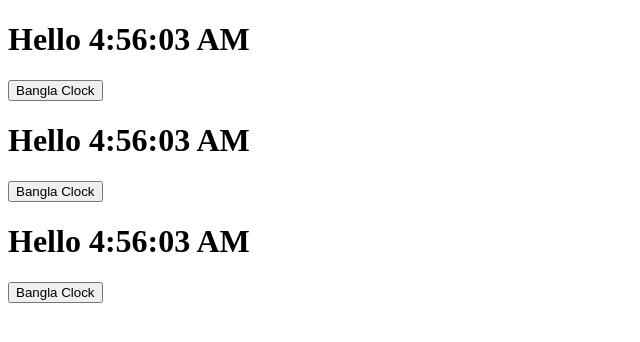
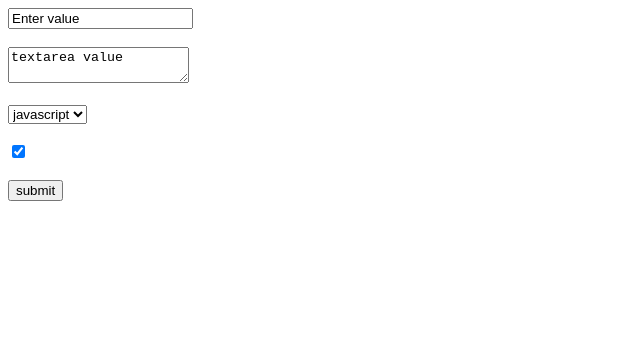
Before and after one commit to Anisur369/React, a React (Vite) app: page / in a window 1280 px wide. Shown: the top 342 px of the page, without its empty margins (0-640 px from the left). Built offline with nearby package versions, Linux system fonts and the light colour scheme.

Commit message:
form submit

```diff
--- a/src/App.jsx
+++ b/src/App.jsx
@@ -1,9 +1,9 @@
 import React from "react"
-import ClassList from "./components/ClassList"
+import Form from "./components/Form"
 
-let quantities=[1,2,3];
+
 function App(){
-    return <ClassList quantities={quantities}/>
+    return <Form/>
 }
 
 export default App
--- a/src/components/Button.jsx
+++ /dev/null
@@ -1,23 +0,0 @@
-import React from "react";
-
-class Button extends React.Component{
-    shouldComponentUpdate(nextprops){
-        let {change:nextChange,locale:nextLocale}=nextprops;
-        let {change:currentChange,locale:currentLocale}=this.props;
-        if(currentChange===nextChange && nextLocale===currentLocale){
-            return false;
-        }
-        return true;
-    }
-    render(){
-        console.log('button component')
-        const {change,locale,show}=this.props;
-        return (
-            <div>
-                <button type="button" onClick={()=>change(locale)}>{locale=="bn-bd"?"Bangla Clock":"English clock"}</button>
-                {show && <p>Clock Change koro</p>}
-            </div>
-        )
-    }
-}
-export default Button
--- a/src/components/ClassList.jsx
+++ /dev/null
@@ -1,10 +0,0 @@
-import React from "react";
-import Clock from "./Clock";
-function ClassList({quantities=[]}){
-    return (
-        <div>
-            {quantities.map(value=>(<Clock key={Math.random()}/>))}
-        </div>
-    )
-}
-export default ClassList
--- a/src/components/Clock.jsx
+++ /dev/null
@@ -1,46 +0,0 @@
-import React from "react"
-import Button from "./Button";
-
-class Clock extends React.Component{
-    constructor(props){
-        super(props);
-        this.state={date:new Date(),locale:'en-us'}
-    }
-    componentDidMount(){
-        this.clockTimer=setInterval(() => {
-            this.tick()
-        }, 1000);
-    }
-    tick(){
-        this.setState({
-            date:new Date()
-        })
-    }
-    componentWillUnmount(){
-        clearInterval(this.clockTimer)
-    }
-    handleClick=(locale)=>{
-        this.setState({
-            locale,
-        })
-    }
-    render(){
-        const {date,locale}=this.state;
-        let button;
-        if(locale=="en-us"){
-            button=(<Button show={false} change={this.handleClick} locale="bn-bd"/>)
-        }else{
-            button=(<Button show change={this.handleClick} locale="en-us"/>)
-        }
-        return (
-            <div>
-                <h1 className="heading">
-                    <span className="text">Hello {date.toLocaleTimeString(locale)}</span>
-                </h1>
-                {button}
-            </div>
-        )
-    }
-}
-
-export default Clock
--- /dev/null
+++ b/src/components/Form.jsx
@@ -0,0 +1,65 @@
+import React from "react";
+
+class Form extends React.Component{
+    state={
+        title:"Enter value",
+        text:"textarea value",
+        library:"javascript",
+        isAwesome:true,
+    }
+    handleChange=(e)=>{
+        if(e.target.type=="text"){
+            this.setState({
+                title:e.target.value,
+            })
+        }else if(e.target.type=="textarea"){
+            this.setState({
+                text:e.target.value,
+            })
+        }else if(e.target.type=="select-one"){
+            this.setState({
+                library:e.target.value
+            })
+        }else if(e.target.type=="checkbox"){
+            this.setState({
+                isAwesome:e.target.checked
+            })
+        }else{
+            console.log("no value & text")
+        }
+    }
+    submitHandler=(e)=>{
+        e.preventDefault();
+        const {title,text,library,isAwesome}=this.state;
+        console.log(title,text,library,isAwesome)
+
+    }
+    render(){
+        const {title,text,library,isAwesome}=this.state;
+        return (
+            <div>
+                <form onSubmit={this.submitHandler}>
+                    <input type="text" placeholder="Enter title" value={title} onChange={this.handleChange}/>
+                    <br/>
+                    <br/>
+                    <textarea value={text} onChange={this.handleChange}/>
+                    <br/>
+                    <br/>
+                    <select value={library} onChange={this.handleChange}>
+                        <option value="React">React</option>
+                        <option value="javascript">javascript</option>
+                        <option value="Angular">Angular</option>
+                        <option value="php">php</option>
+                    </select>
+                    <br/>
+                    <br/>
+                    <input type="checkbox" checked={isAwesome} onChange={this.handleChange}/>
+                    <br/>
+                    <br/>
+                    <input type="submit" value={"submit"}/>
+                </form>
+            </div>
+        )
+    }
+}
+export default Form
```
